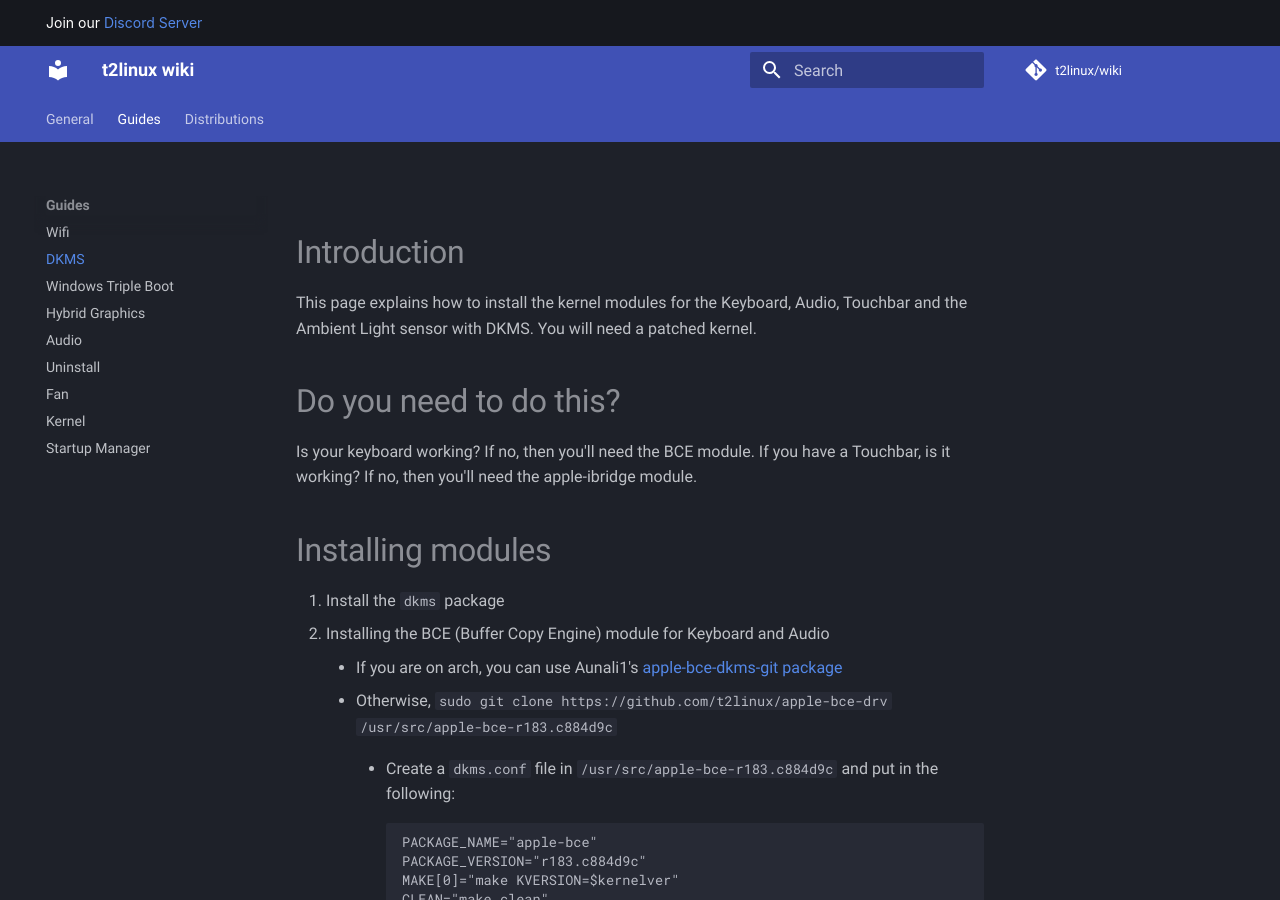
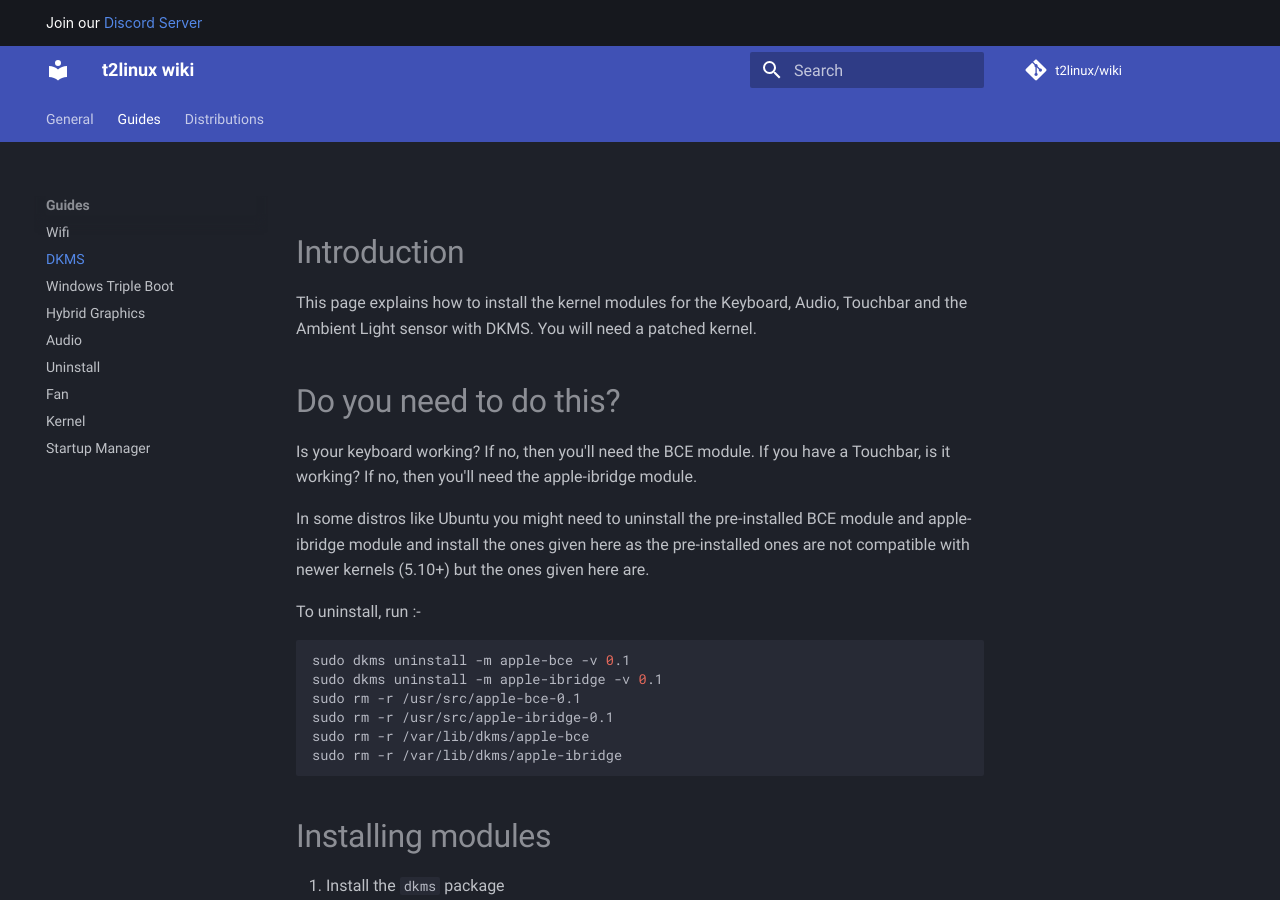
Before and after one commit to t2linux/wiki, an MkDocs documentation site: the page built from docs/guides/dkms.md, in a window 1280 px wide and 900 px high. Built offline with MkDocs 1.6.1 and Material for MkDocs 9.7.7, drawn with Linux system fonts in a browser that asks for light colours; comment, search, counter and statistics services are not loaded.

Commit message:
Update dkms.md (#72)
* Update dkms.md

* Update dkms.md

````diff
--- a/docs/guides/dkms.md
+++ b/docs/guides/dkms.md
@@ -6,6 +6,19 @@ This page explains how to install the kernel modules for the Keyboard, Audio, To
 
 Is your keyboard working? If no, then you'll need the BCE module.
 If you have a Touchbar, is it working? If no, then you'll need the apple-ibridge module.
+
+In some distros like Ubuntu you might need to uninstall the pre-installed BCE module and apple-ibridge module and install the ones given here as the pre-installed ones are not compatible with newer kernels (5.10+) but the ones given here are.
+
+To uninstall, run :-
+
+```sh
+sudo dkms uninstall -m apple-bce -v 0.1
+sudo dkms uninstall -m apple-ibridge -v 0.1
+sudo rm -r /usr/src/apple-bce-0.1
+sudo rm -r /usr/src/apple-ibridge-0.1
+sudo rm -r /var/lib/dkms/apple-bce
+sudo rm -r /var/lib/dkms/apple-ibridge
+```
 
 # Installing modules
 
````
